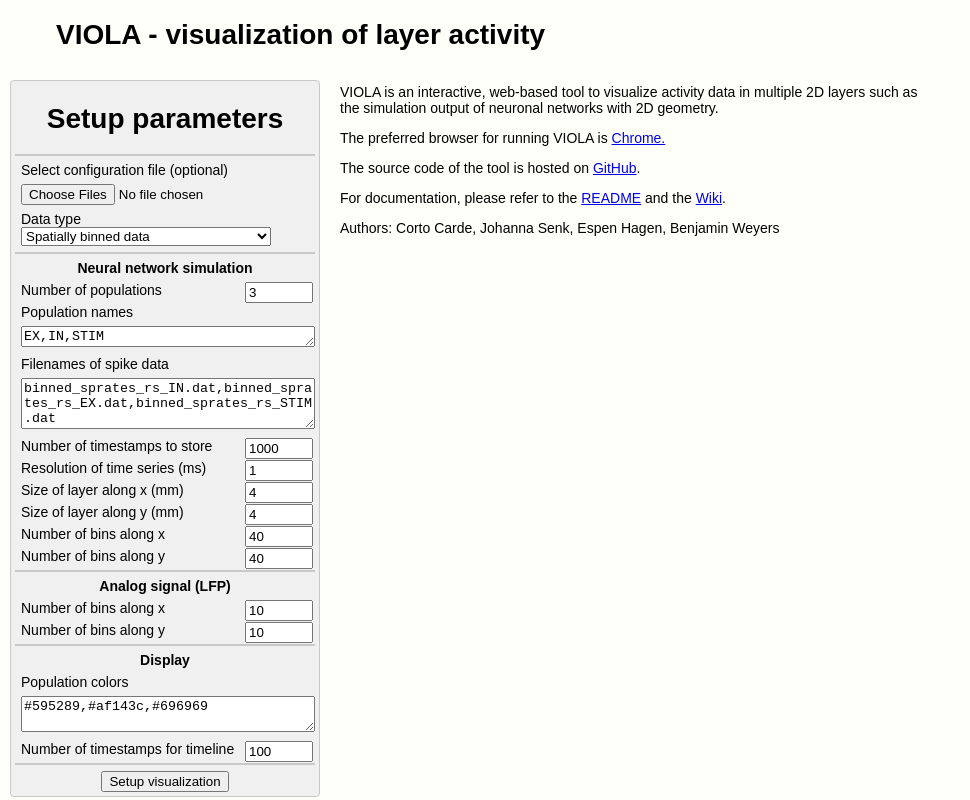
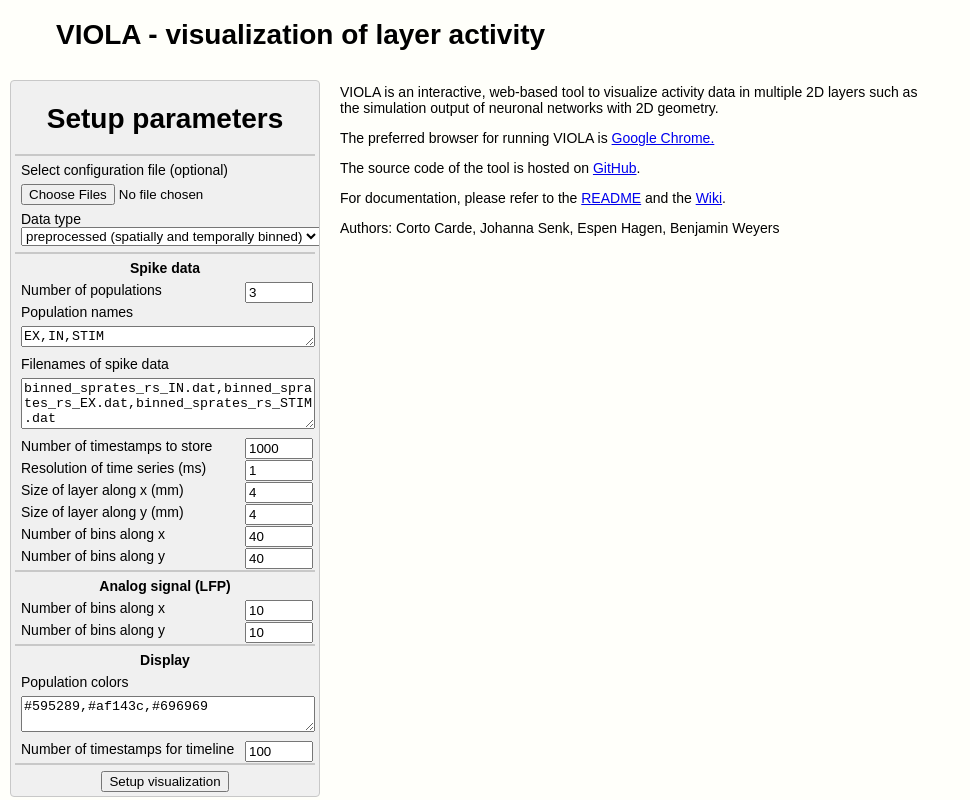
Before and after one commit to HBPVIS/VIOLA, a plain HTML site: page VIOLA/index.html in a window 1280 px wide. Shown: the whole page, without its empty margins (0-970 px from the left). Drawn offline with Linux system fonts and the light colour scheme.

Commit message:
Small updates in readme and setup panel

```diff
--- a/VIOLA/index.html
+++ b/VIOLA/index.html
@@ -33,15 +33,15 @@
       <ul class="list-nostyle">
         <li>Data type
           <select onchange="updateDataType()" id="dataTypeSelect">
-            <option value="binned">Spatially binned data</option>
-            <option value="neuron">Single neurons (raw simulation output)
+            <option value="binned">preprocessed (spatially and temporally binned)</option>
+            <option value="neuron">raw (single spikes)
             </option>
         </select>
         </li>
       </ul>
       <ul id="paramList" class="list-nostyle">
         <li class="spacer"></li>
-        <li class="paramListSubtitle">Neural network simulation</li>
+        <li class="paramListSubtitle">Spike data</li>
         <!-- using default values from current test data-->
         <li>Number of populations
           <input id="popNumber" type="number" value="3">
@@ -97,7 +97,7 @@
             multiple 2D layers such as the simulation output of neuronal networks
             with 2D geometry.</p>
         <p>The preferred browser for running VIOLA is
-            <a href="https://www.google.de/chrome">Chrome.</a></p>
+            <a href="https://www.google.de/chrome">Google Chrome.</a></p>
         <p>The source code of the tool is hosted on
             <a href="https://github.com/HBPVIS/VIOLA.git">GitHub</a>.</p>
         <p>For documentation, please refer to the
```
Also changed, not shown: 1 other file.
